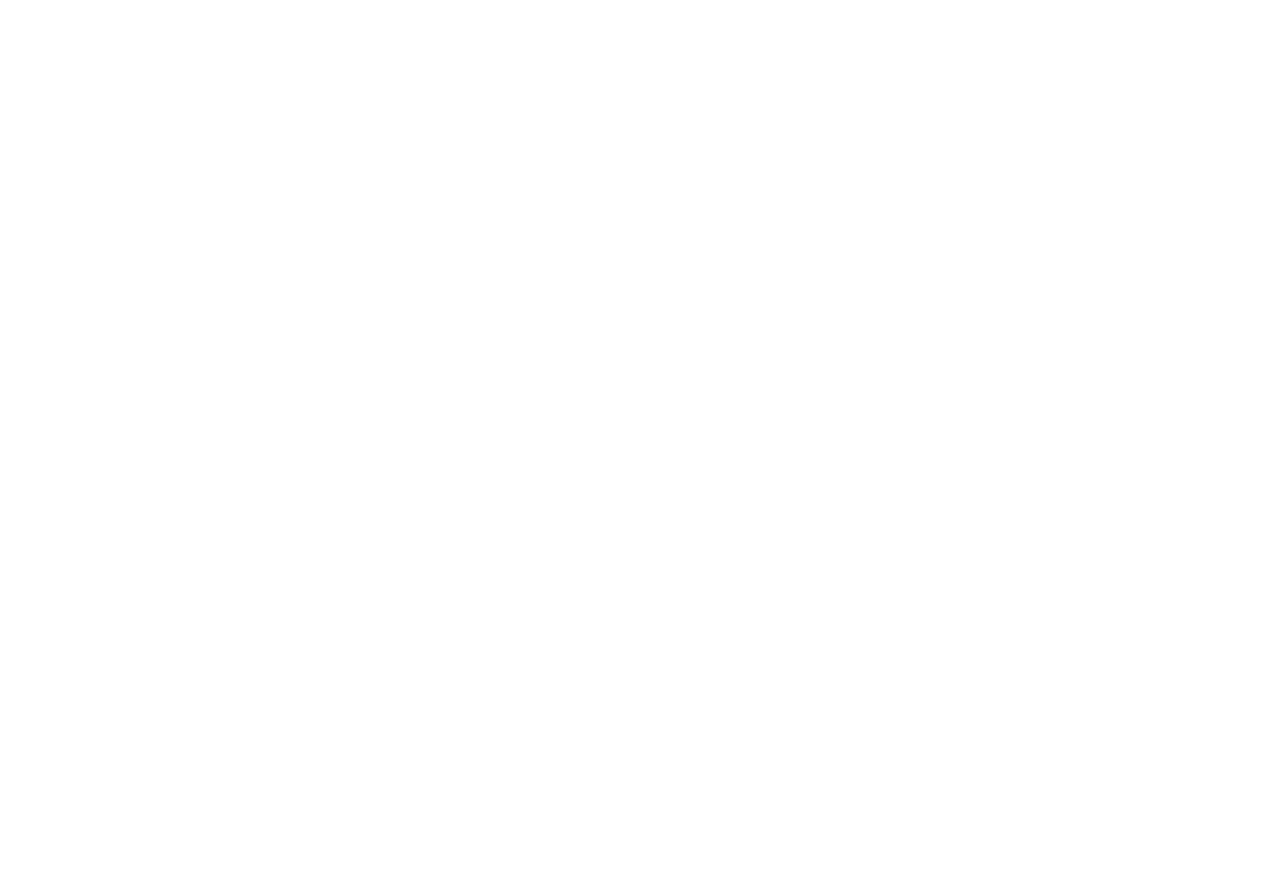
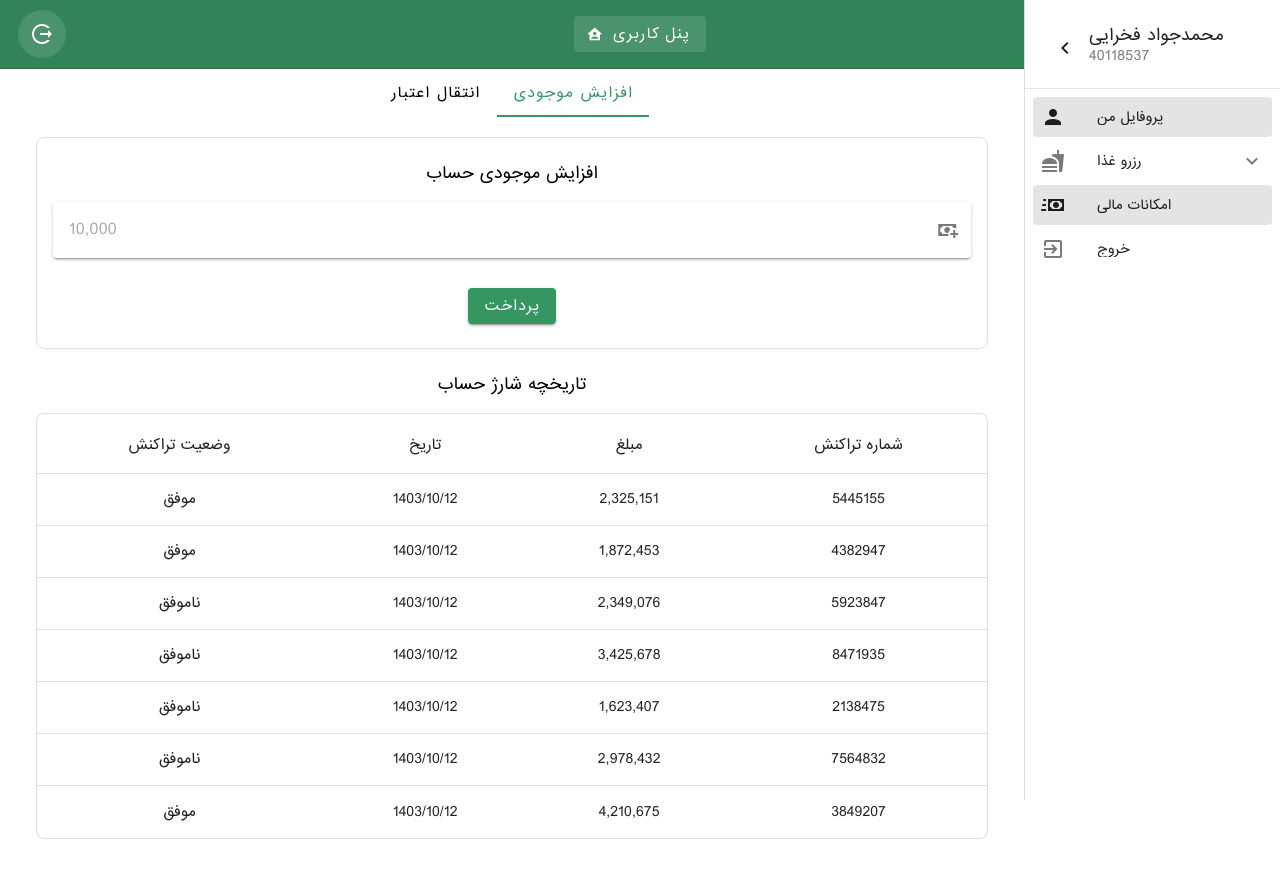
Before and after one commit to mamadjavaad/foodReservations, a Vue app: page /panel/finance in a window 1280 px wide. Before the commit this address had no page. Before the commit the page ends 800 px from the top, so only its background shows below. Built offline with nearby package versions, Linux system fonts and the light colour scheme.

Commit message:
finance page added ✔️

```diff
--- a/src/layouts/UserPanel.vue
+++ b/src/layouts/UserPanel.vue
@@ -33,7 +33,8 @@
             <v-divider></v-divider>
 
             <v-list density="compact" nav>
-                <v-list-item prepend-icon="mdi-account" title="پروفایل من" value="account" to="/panel"></v-list-item>
+                <!-- WARNING: list item active bug when we are in finance profile btn is still active -->
+                <v-list-item prepend-icon="mdi-account" title="پروفایل من" value="account" :to="{ name:'Profile',exact:true }" ></v-list-item>
 
                 <v-list-group value="Food">
                     <template v-slot:activator="{ props }">
@@ -48,21 +49,8 @@
 
                 </v-list-group>
 
-                <!-- <v-list-group value="finance">
-                    <template v-slot:activator="{ props }">
-                        <v-list-item prepend-icon="mdi-cash-fast " v-bind="props" title="امکانات مالی"></v-list-item>
-                    </template>
-                    <v-list-item value="increaseCredit" title="افزایش اعتبار"
-                        prepend-icon="mdi-cash-multiple"></v-list-item>
-                    <v-list-item value="transferCredit" title="انتقال اعتبار"
-                        prepend-icon="mdi-bank-transfer-out"></v-list-item>
-                    <v-list-item value="financeHistory" title="تاریخچه مالی"
-                        prepend-icon="mdi-clipboard-text-clock-outline"></v-list-item>
 
-
-                </v-list-group> -->
-                <!-- FIXME: امکانات مالی could be a page that have تاریخچه-انتقال اعتبار-تاریخچه مالی -->
-                <v-list-item prepend-icon="mdi-cash-fast " title="امکانات مالی" value="finance" to="/panel/finance"></v-list-item>
+                <v-list-item prepend-icon="mdi-cash-fast " title="امکانات مالی" value="finance" :to="{ name:'Finance',exact: true  }"></v-list-item>
 
                 <v-list-item prepend-icon="mdi-exit-to-app" title="خروج" value="exit" to="/"></v-list-item>
 
--- a/src/router/index.js
+++ b/src/router/index.js
@@ -15,6 +15,8 @@
       component: () => import('../layouts/UserPanel.vue'),
       children:[
         {path: '', name:'Profile',component: () => import('../views/UserPanel/Profile.vue')},
+        {path: 'finance', name:'Finance',component: () => import('../views/UserPanel/Finance.vue')},
+
       ]
     }
   ]
--- /dev/null
+++ b/src/views/UserPanel/Finance.vue
@@ -0,0 +1,172 @@
+<script setup>
+import { ref } from 'vue'
+const tab = ref(1)
+</script>
+<template>
+    <v-main class="d-flex flex-column w-100 flex-wrap align-center">
+        <v-tabs v-model="tab" align-tabs="center" color="#359662">
+            <v-tab :value="2">انتقال اعتبار</v-tab>
+            <v-tab :value="1">افزایش موجودی</v-tab>
+        </v-tabs>
+        <div class="w-100 d-flex mt-5 flex-column justify-center align-center flex-wrap ">
+            <div v-if="tab == 2"
+                class="finance-card py-6 px-1 mx-4 d-flex flex-column justify-center align-center rounded-lg border">
+                <p>انتقال اعتبار</p>
+                <v-text-field type="number" class="w-100 px-3 pt-4 " append-inner-icon="mdi-cash-refund"
+                    label="مبلغ انتقالی" variant="solo"></v-text-field>
+                <v-text-field type="number" class="w-100 px-3 pt-2 pb-2" append-inner-icon="mdi-account-school-outline"
+                    label="شماره دانشجویی گیرنده" variant="solo"></v-text-field>
+                <v-btn color="#359662">ثبت انتقال</v-btn>
+            </div>
+            <div v-if="tab == 2" class="finance-history mb-6 w-75 py-2 text-center ">
+               <p class="pa-4"> تاریخچه انتقال</p>
+                <v-table style="direction: rtl;" class="border rounded-lg pt-1 ">
+                    <thead>
+                        <tr>
+                            <th class="text-center">
+                                شماره تراکنش
+                            </th>
+                            <th class="text-center">
+                                مبلغ
+                            </th>
+                            <th class="text-center">دانشجوی گیرنده</th>
+                            <th class="text-center">تاریخ</th>
+
+                        </tr>
+                    </thead>
+                    <tbody>
+                        <tr>
+                            <td>5445155</td>
+                            <td>2,325,151</td>
+                            <td>40118537</td>
+                            <td>1403/10/12</td>
+                        </tr>
+                        <tr>
+                            <td>4382947</td>
+                            <td>1,872,453</td>
+                            <td>40182754</td>
+                            <td>1403/10/12</td>
+                        </tr>
+                        <tr>
+                            <td>5923847</td>
+                            <td>2,349,076</td>
+                            <td>40175982</td>
+                            <td>1403/10/12</td>
+                        </tr>
+                        <tr>
+                            <td>8471935</td>
+                            <td>3,425,678</td>
+                            <td>40184621</td>
+                            <td>1403/10/12</td>
+                        </tr>
+                        <tr>
+                            <td>2138475</td>
+                            <td>1,623,407</td>
+                            <td>40192038</td>
+                            <td>1403/10/12</td>
+                        </tr>
+                        <tr>
+                            <td>7564832</td>
+                            <td>2,978,432</td>
+                            <td>40158376</td>
+                            <td>1403/10/12</td>
+                        </tr>
+                        <tr>
+                            <td>3849207</td>
+                            <td>4,210,675</td>
+                            <td>40167129</td>
+                            <td>1403/10/12</td>
+                        </tr>
+                    </tbody>
+                </v-table>
+            </div>
+            <div v-if="tab == 1"
+                class="finance-card py-6 px-1 mx-4 d-flex flex-column justify-center align-center rounded-lg border">
+
+                <p>افزایش موجودی حساب</p>
+                <v-text-field type="number" class="w-100 px-3 pt-4 pb-2" append-inner-icon="mdi-cash-plus"
+                    placeholder="10,000" variant="solo"></v-text-field>
+                <v-btn color="#359662">پرداخت</v-btn>
+            </div>
+            <div v-if="tab == 1" class="finance-history mb-6 w-75 py-2 text-center ">
+               <p class="pa-4"> تاریخچه شارژ حساب</p>
+                <v-table style="direction: rtl;" class="border rounded-lg pt-1 ">
+                    <thead>
+                        <tr>
+                            <th class="text-center">
+                                شماره تراکنش
+                            </th>
+                            <th class="text-center">
+                                مبلغ
+                            </th>
+                            <th class="text-center">تاریخ</th>
+                            <th class="text-center">وضعیت تراکنش</th>
+
+                        </tr>
+                    </thead>
+                    <tbody>
+                        <tr>
+                            <td>5445155</td>
+                            <td>2,325,151</td>
+                            <td>1403/10/12</td>
+                            <td>موفق</td>
+
+                        </tr>
+                        <tr>
+                            <td>4382947</td>
+                            <td>1,872,453</td>
+                            <td>1403/10/12</td>
+                            <td>موفق</td>
+                        </tr>
+                        <tr>
+                            <td>5923847</td>
+                            <td>2,349,076</td>
+                            <td>1403/10/12</td>
+                            <td>ناموفق</td>
+                        </tr>
+                        <tr>
+                            <td>8471935</td>
+                            <td>3,425,678</td>
+                            <td>1403/10/12</td>
+                            <td>ناموفق</td>
+                        </tr>
+                        <tr>
+                            <td>2138475</td>
+                            <td>1,623,407</td>
+                            <td>1403/10/12</td>
+                            <td>ناموفق</td>
+                        </tr>
+                        <tr>
+                            <td>7564832</td>
+                            <td>2,978,432</td>
+                            <td>1403/10/12</td>
+                            <td>ناموفق</td>
+                        </tr>
+                        <tr>
+                            <td>3849207</td>
+                            <td>4,210,675</td>
+                            <td>1403/10/12</td>
+                            <td>موفق</td>
+                        </tr>
+                    </tbody>
+                </v-table>
+            </div>
+        </div>
+
+    </v-main>
+</template>
+<style lang="scss" scoped>
+.finance-card {
+    width: 35% !important;
+    min-width: 480px;
+}
+
+@media screen and (max-width: 1280px) {
+
+    .finance-history,
+    .finance-card {
+        width: 93% !important;
+        min-width: 270px !important;
+    }
+}
+</style>
```
